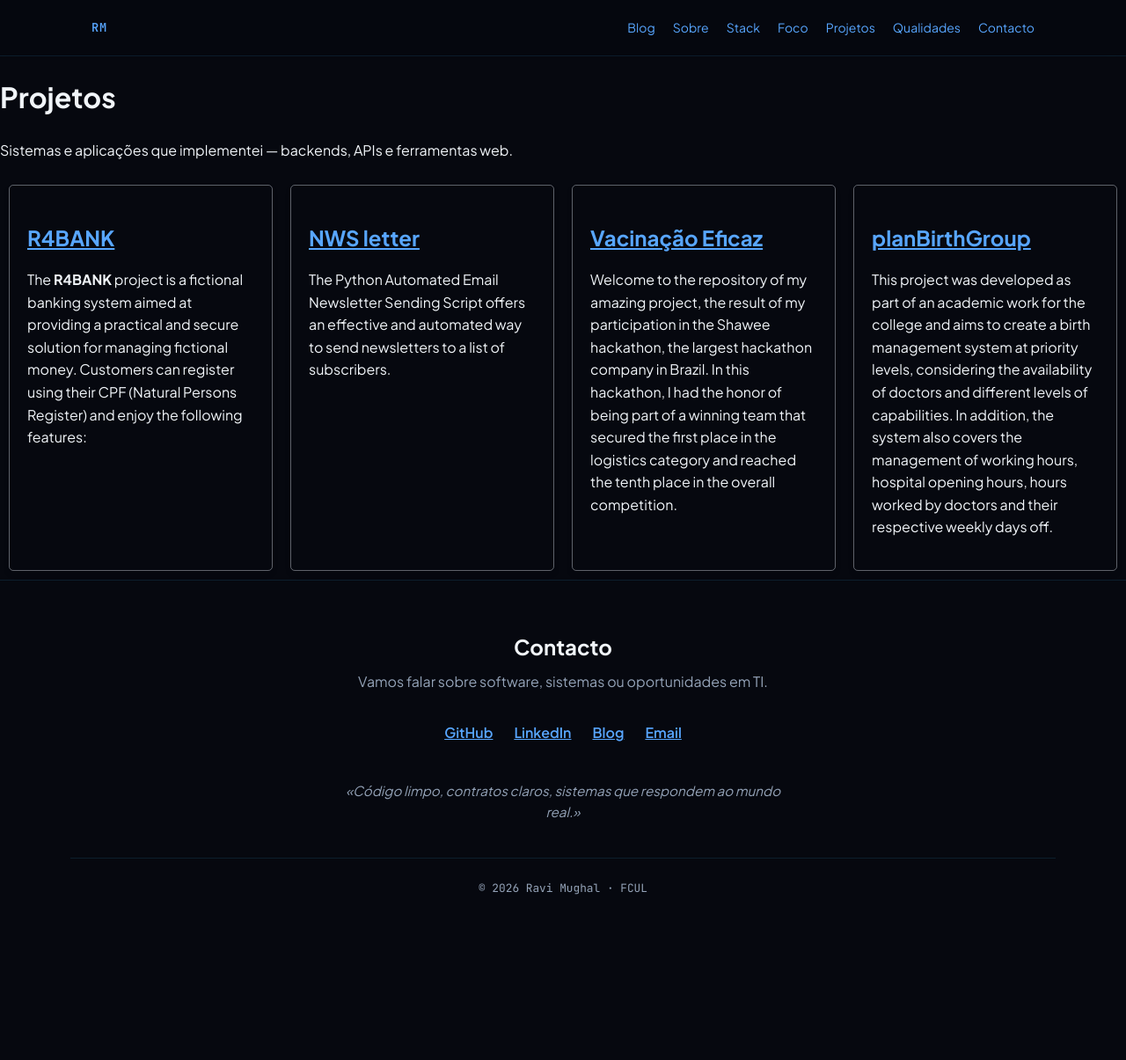
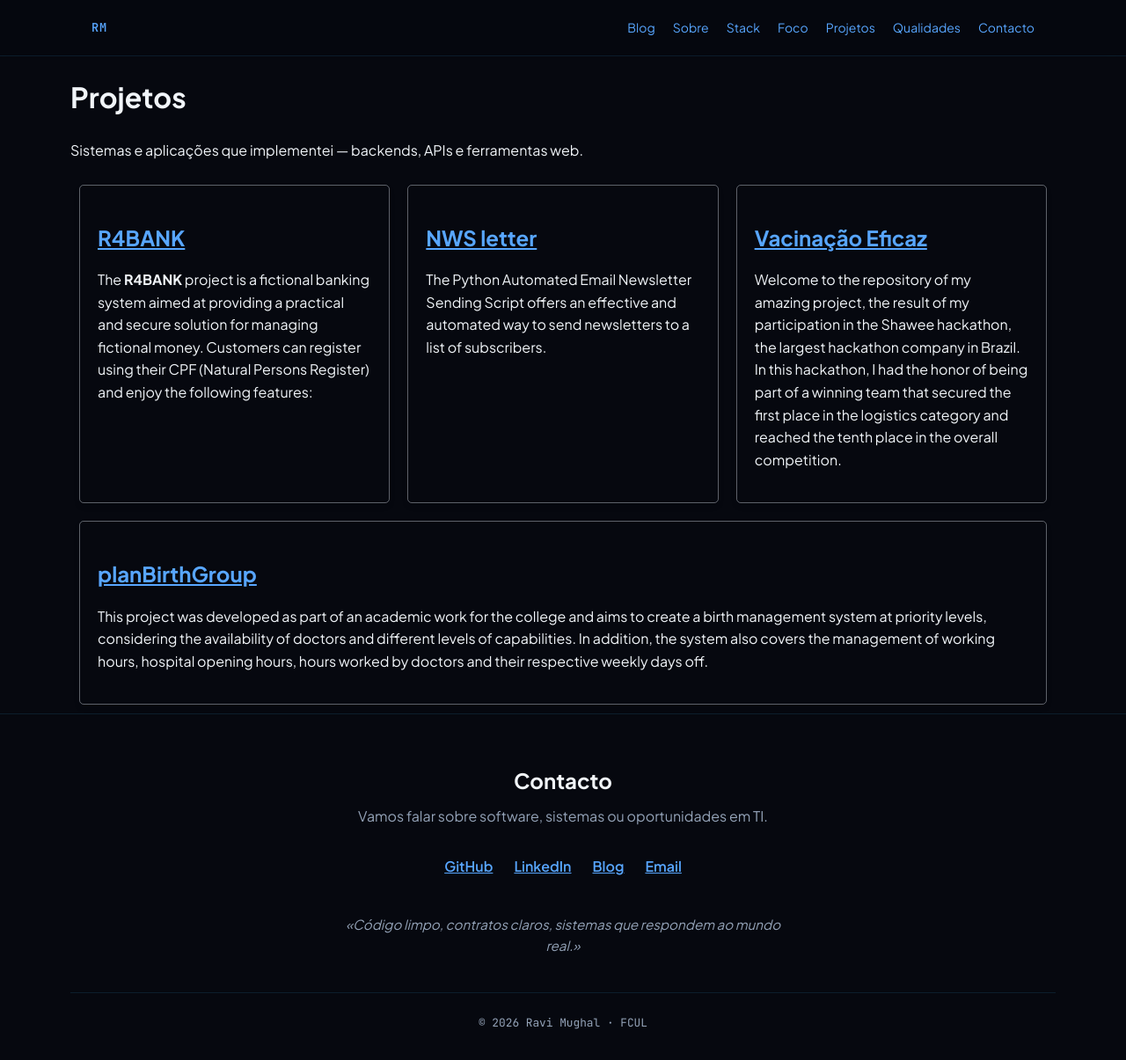
Before and after one commit to ravimughal/ravimughal.github.io, a Jekyll site: the page built from projetos.md, in a window 1280 px wide and 1205 px high. Shown: the whole window at 88% size. Built offline with Jekyll 4.4.1, drawn with Linux system fonts in a browser that asks for light colours.

Commit message:
feat: centralização dos posts

```diff
--- a/_layouts/default.html
+++ b/_layouts/default.html
@@ -23,7 +23,7 @@
 <body class="landing">
   <a class="landing-skip" href="#conteudo">Saltar para o conteúdo</a>
   {% include site-header.html %}
-  <main class="site-main" id="conteudo">
+  <main class="site-main landing-section__inner" id="conteudo">
     {{ content }}
   </main>
   {% include site-footer.html %}
```
